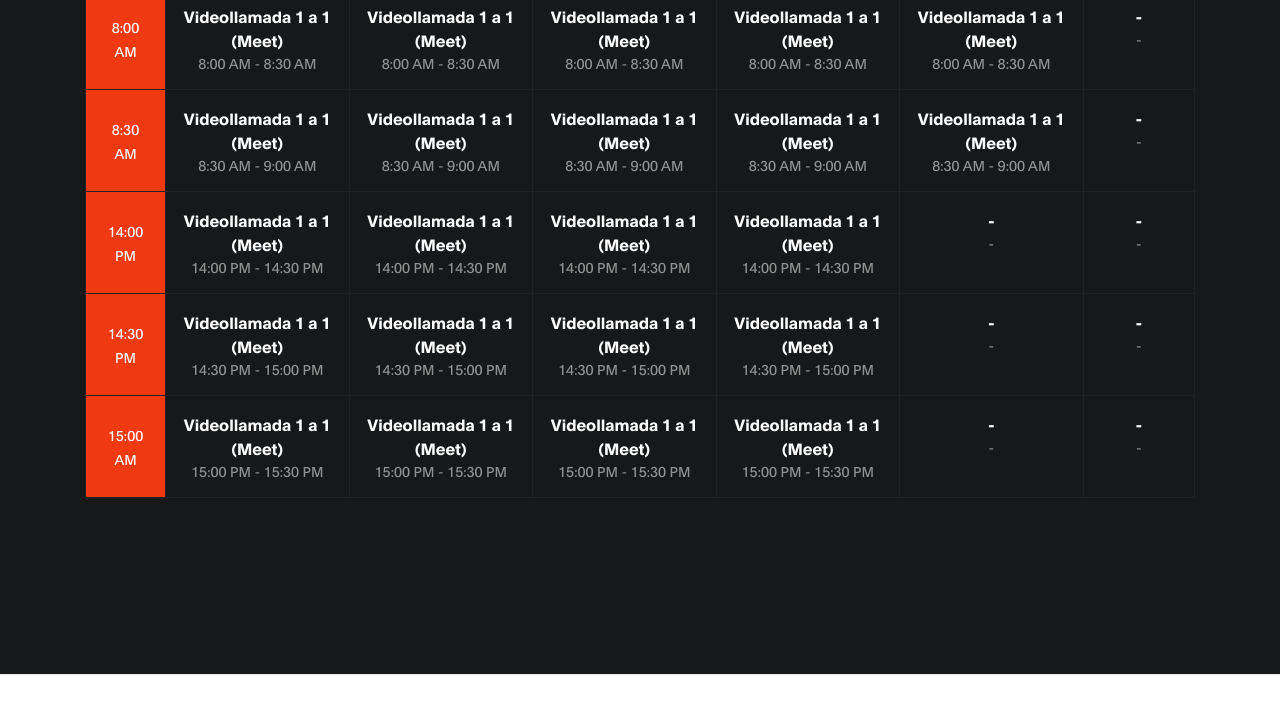
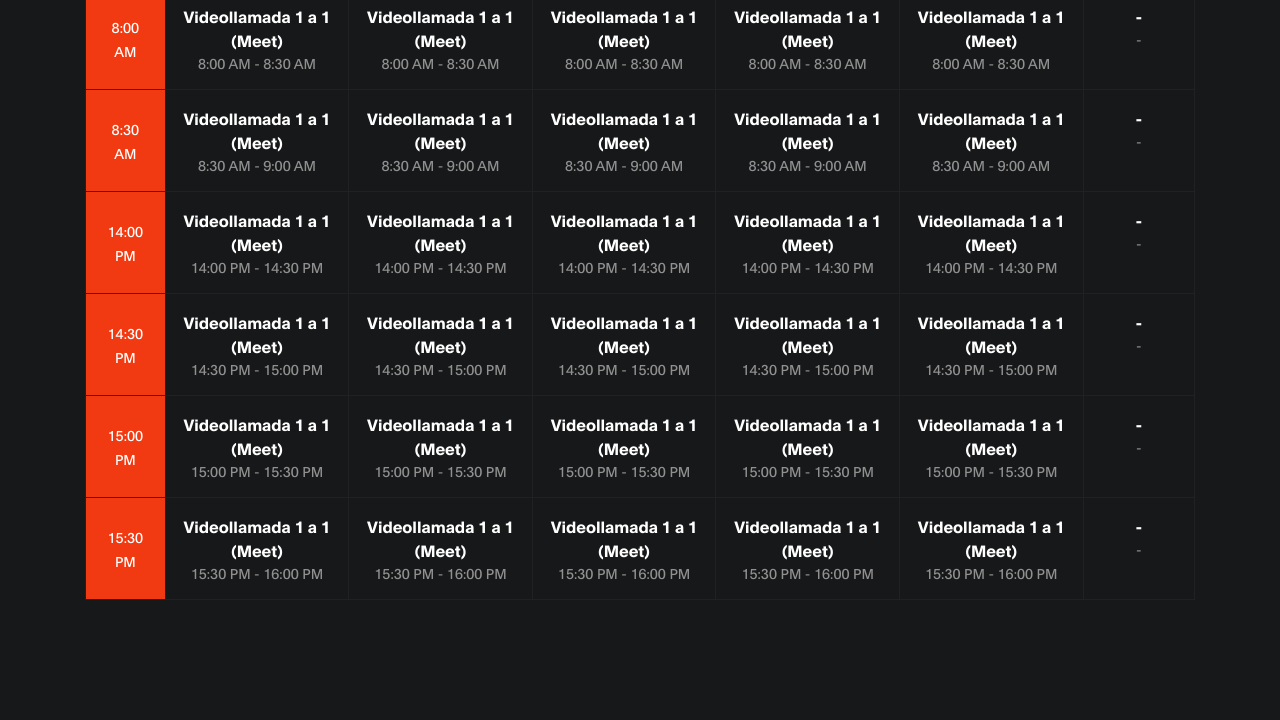
Before and after one commit to john-9999/Panter-Fit, a website: page docs/index.html in a window 1280 px wide. Shown: the part 5213-5933 px from the top of the page. Drawn offline with Linux system fonts and the light colour scheme.

Commit message:
Update index.html

```diff
--- a/docs/index.html
+++ b/docs/index.html
@@ -451,7 +451,7 @@ https://www.tooplate.com/view/2119-gymso-fitness
                                 <h6 data-aos="fade-up">Panter Fit Premium</h6>
 
                                 <h2 class="text-white" data-aos="fade-up" data-aos-delay="200">Horarios De Asesorías Premium</h2>
-                                <h2 class="text-white">(Turno mañana)</h2>
+                                <h2 class="text-white">(Turnos)</h2>
                              </div>
 
                              <div class="col-lg-12 py-5 col-md-12 col-12">
@@ -544,8 +544,8 @@ https://www.tooplate.com/view/2119-gymso-fitness
                                                 <span>14:00 pm - 14:30 pm</span>
                                             </td>
                                             <td>
-                                                <strong>-</strong>
-                                                <span>-</span>
+                                                <strong>Videollamada 1 a 1 (Meet)</strong>
+                                                <span>14:00 pm - 14:30 pm</span>
                                             </td>
                                             <td>
                                                 <strong>-</strong>
@@ -573,8 +573,8 @@ https://www.tooplate.com/view/2119-gymso-fitness
                                                 <span>14:30 pm - 15:00 pm</span>
                                             </td>
                                             <td>
-                                                <strong>-</strong>
-                                                <span>-</span>
+                                                <strong>Videollamada 1 a 1 (Meet)</strong>
+                                                <span>14:30 pm - 15:00 pm</span>
                                             </td>
                                             <td>
                                                 <strong>-</strong>
@@ -584,7 +584,11 @@ https://www.tooplate.com/view/2119-gymso-fitness
                                          </tr>
 
                                           <tr>
-                                            <td><small>15:00 am</small></td>
+                                            <td><small>15:00 pm</small></td>
+                                            <td>
+                                                <strong>Videollamada 1 a 1 (Meet)</strong>
+                                                <span>15:00 pm - 15:30 pm</span>
+                                            </td>
                                             <td>
                                                 <strong>Videollamada 1 a 1 (Meet)</strong>
                                                 <span>15:00 pm - 15:30 pm</span>
@@ -604,6 +608,31 @@ https://www.tooplate.com/view/2119-gymso-fitness
                                             <td>
                                                 <strong>-</strong>
                                                 <span>-</span>
+                                            </td>
+
+                                         </tr>
+
+                                          <tr>
+                                            <td><small>15:30 pm</small></td>
+                                            <td>
+                                                <strong>Videollamada 1 a 1 (Meet)</strong>
+                                                <span>15:30 pm - 16:00 pm</span>
+                                            </td>
+                                            <td>
+                                                <strong>Videollamada 1 a 1 (Meet)</strong>
+                                                <span>15:30 pm - 16:00 pm</span>
+                                            </td>
+                                            <td>
+                                                <strong>Videollamada 1 a 1 (Meet)</strong>
+                                                <span>15:30 pm - 16:00 pm</span>
+                                            </td>
+                                            <td>
+                                                <strong>Videollamada 1 a 1 (Meet)</strong>
+                                                <span>15:30 pm - 16:00 pm</span>
+                                            </td>
+                                            <td>
+                                                <strong>Videollamada 1 a 1 (Meet)</strong>
+                                                <span>15:30 pm - 16:00 pm</span>
                                             </td>
                                             <td>
                                                 <strong>-</strong>
```
